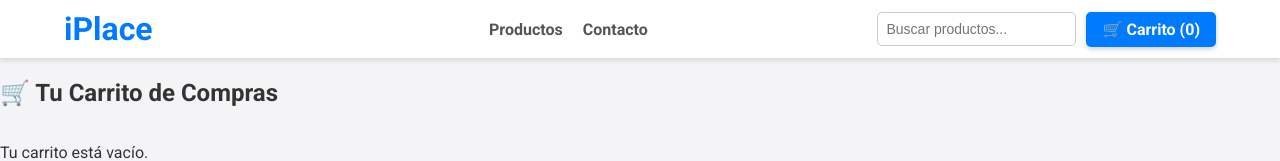
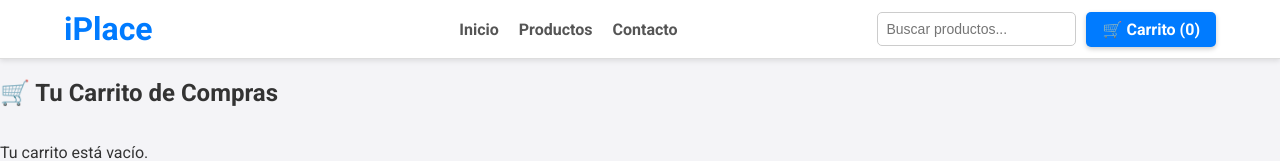
Before and after one commit to FranciscoPuchala/Pagina1, a plain HTML site: page New folder/Carrito/pagina_carrito.html in a window 1280 px wide. Shown: the top 161 px of the page. Drawn offline with Linux system fonts and the light colour scheme.

Commit message:
Update pagina_carrito.html

```diff
--- a/New folder/Carrito/pagina_carrito.html
+++ b/New folder/Carrito/pagina_carrito.html
@@ -16,7 +16,7 @@
         </div>
         <nav>
             <ul>
-
+                <li><a href="../Inicio/pagina_inicio.html" >Inicio</a></li>
                 <li><a href="../Productos/Productos.html" >Productos</a></li>
                 <li><a href="../Contacto/contactos.html">Contacto</a></li>
             </ul>
```
